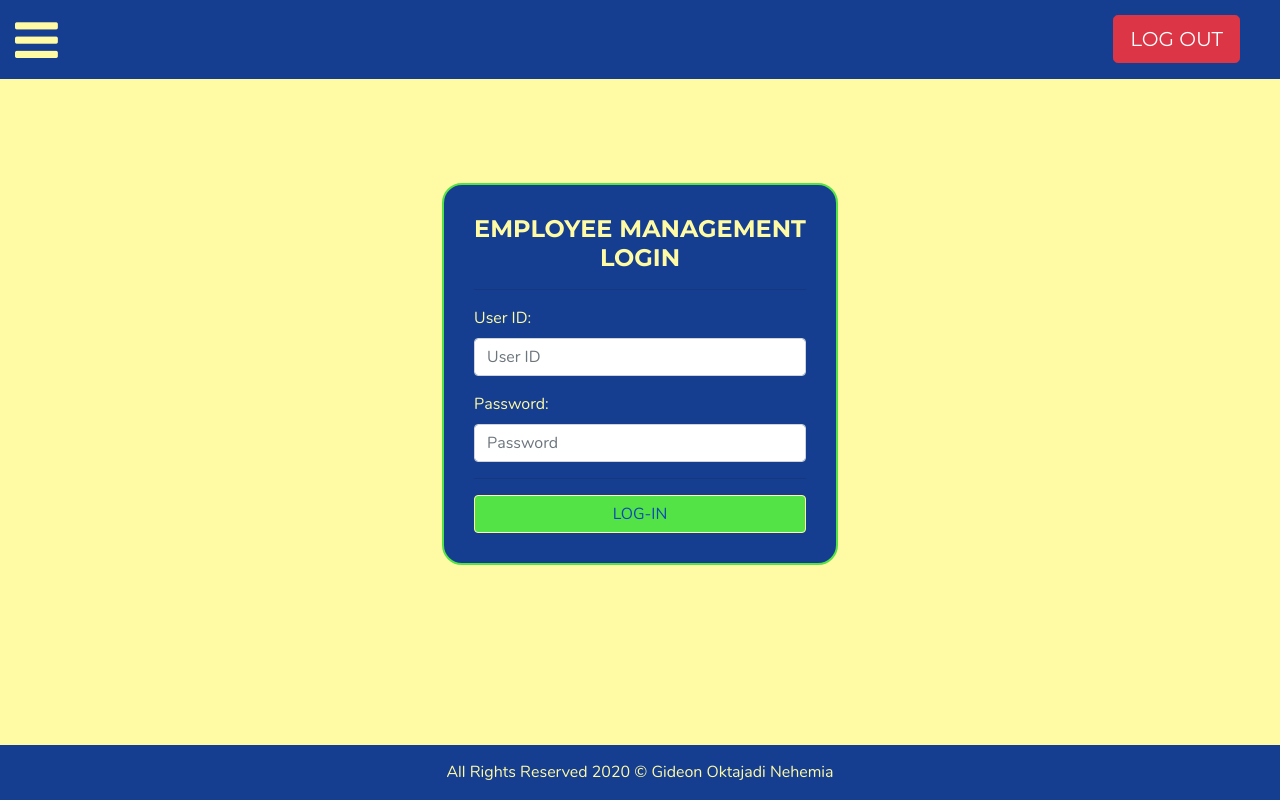
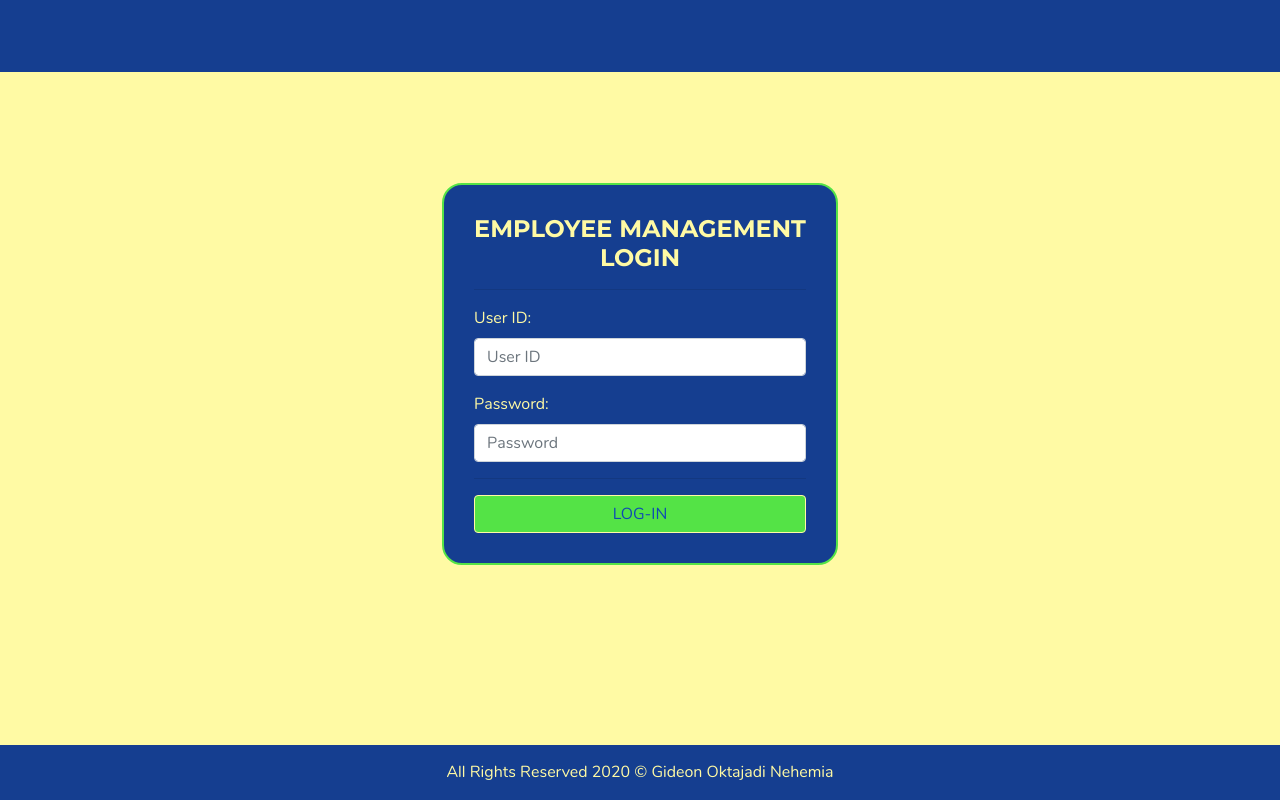
Before and after one commit to gideongurning31/tech-assessment-backoffice-frontend, an Angular app: page /login in a window 1280 px wide. Built offline with nearby package versions, Linux system fonts and the light colour scheme.

Commit message:
Hide navigation items on login page, destroy session on logout

```diff
--- a/src/app/login/login.component.ts
+++ b/src/app/login/login.component.ts
@@ -27,6 +27,7 @@ export class LoginComponent implements OnInit {
   }
 
   submit() {
+    this.loginForm.markAllAsTouched();
     if (this.loginForm.valid) {
       this.onLogin(this.loginForm.value);
     }
--- a/src/app/navbar/navbar.component.html
+++ b/src/app/navbar/navbar.component.html
@@ -1,8 +1,8 @@
 <header>
   <div class="logo">
-    <i class="fa fa-bars" (click)="navigateToHome()"></i>
+    <i *ngIf="showNav" class="fa fa-bars" (click)="navigateToHome()"></i>
   </div>
-  <nav>
+  <nav *ngIf="showNav">
     <ul class="desktop">
       <li><button class="btn btn-lg btn-danger" (click)="logout()">LOG OUT</button></li>
     </ul>
--- a/src/app/navbar/navbar.component.ts
+++ b/src/app/navbar/navbar.component.ts
@@ -7,8 +7,11 @@ import { Router } from '@angular/router';
   styleUrls: ['./navbar.component.scss'],
 })
 export class NavbarComponent implements OnInit {
-  constructor(private router: Router) {}
+  constructor(private router: Router) {
+    router.events.subscribe(event => (this.showNav = this.router.url !== '/login'));
+  }
 
+  showNav: boolean;
   mobileNav: boolean;
 
   ngOnInit(): void {}
@@ -18,7 +21,7 @@ export class NavbarComponent implements OnInit {
   }
 
   logout() {
-    //TODO: destroy user's session/localstorage here
+    localStorage.clear();
     this.router.navigate(['login']);
   }
 }
```
